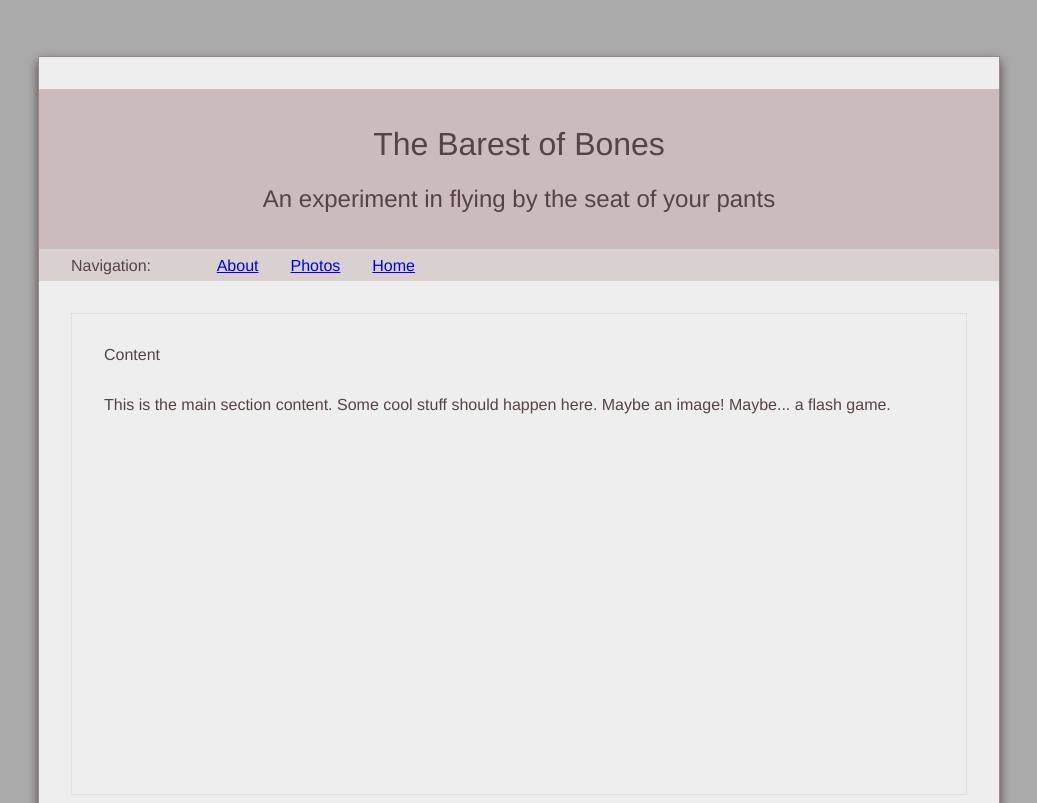
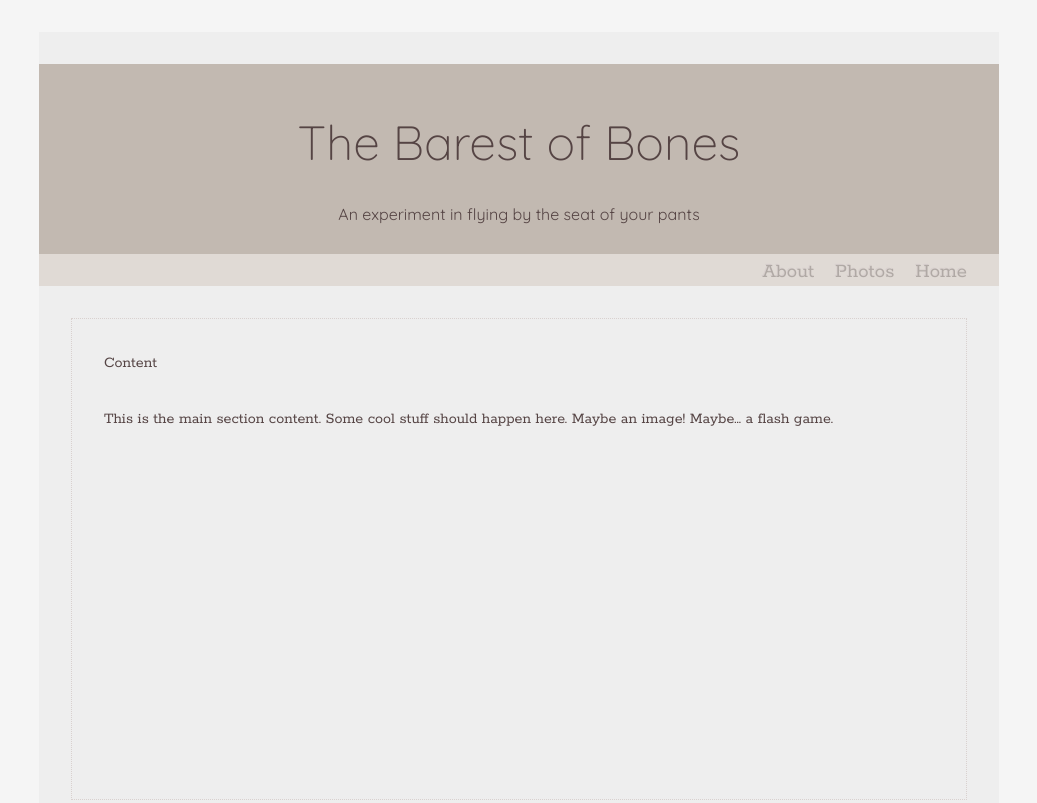
Before and after one commit to tkraak/htmlfirst, a plain HTML site: page index.html in a window 1280 px wide. Shown: the top 803 px of the page, without its empty margins (121-1158 px from the left). Drawn offline with Linux system fonts and the light colour scheme.

Commit message:
general css update

```diff
--- a/css/style.css
+++ b/css/style.css
@@ -1,23 +1,42 @@
 html {
-	background-color:#AAA;
+	background-color:#f5f5f5;
 	}
 body {
 	background-color:#EEE;
 	color:#544;
 	width:70%;
-	margin: 3.5em auto;
+	margin: 2em auto;
 	padding: 2em;
-	border: 1px solid #988;
-	box-shadow: 0px 5px 10px #544;
 	}
-h1, h2, p, li {
-	font-family:"helvetica", "arial", sans-serif;
-	font-weight: 100;
+
+h1, h2 {
+	font-family:"Quicksand", "arial", sans-serif;
+}
+h1 {font-weight: 300;
+	font-size:3em;
+}
+h2 {font-weight:400;
+	font-size:1em;}
+h3, h4, p, li {
+	font-family:"rokkitt", times, serif;
+	line-height:1.5em;
+}
+p, li {font-weight:100;}
+a {
+	text-shadow:-1px -1px #D9D1CF;
+	text-decoration:none;
+	color:#B0A9A5;
+	}
+a:hover {
+	color:#A33;
+	}
+a:visited {
+	color:#811;
 	}
 
 hgroup {
 	width:100%;
-	background-color:#CBB;
+	background-color:#C2B9B1;
 	padding:1em 2em;
 	margin: 0 -2em;
 	}
@@ -28,18 +47,18 @@ nav {
 	width:100%;
 	height:1em;
 	padding: .5em 2em;
-	margin: 0 -2em 2em;
-	background-color:#D9D1CF;
-}
-nav p {
-	margin: 0 0 -2.1em 0;
+	margin: 0 -2em 2em -2em;
+	background-color:#E0DAD5;
 }
 nav ul {
-	width:20em;}
+	margin: 0;
+}
 nav ul li {
 	float:right;
-	margin: 0 1em;
+	margin: 0 0 0 1em;
 	list-style: none;
+	line-height:1em;
+	font-size:1.3em;
 	}
 
 article.main {
@@ -52,10 +71,12 @@ article p {
 	}
 article.column-one, article.column-two {
 	width:47%;
+	height:15em;
 	background-color:#f5f5f5;
 	float:left;
 	margin-top:2em;
 	margin-bottom:2em;
+	clear:right;
 	}
 article.column-one {
 	margin-right:6%;
--- a/index.html
+++ b/index.html
@@ -3,7 +3,10 @@
 
 <head>
 	<title>The Barest of Bones</title>
+	<meta charset="utf-8">
 	<meta name="description" content="building a website to learn modern html and css">
+	<link href='https://fonts.googleapis.com/css?family=Rokkitt:400,700' rel='stylesheet' type='text/css'>
+	<link href='https://fonts.googleapis.com/css?family=Quicksand:400,300' rel='stylesheet' type='text/css'>
 	<link rel="stylesheet" href="css/style.css">
 </head>
 
@@ -14,7 +17,6 @@
 			<h2>An experiment in flying by the seat of your pants</h2>
 		</hgroup>
 		<nav>
-		<p>Navigation:</p>
 		<ul>
 			<li><a href="index.html">Home</a></li>
 			<li><a href="photos.html">Photos</a></li>
```
